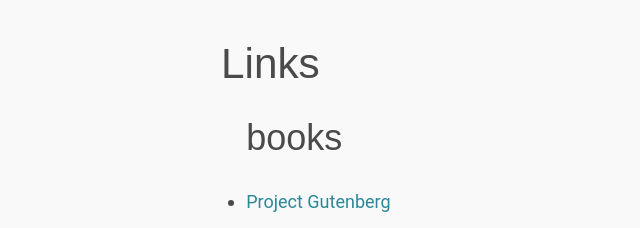
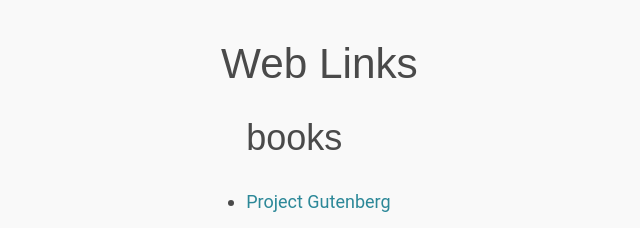
Before and after one commit to edclements/website, a Jekyll site: the page built from web-links.html, in a window 1280 px wide. Shown: the top 228 px of the page, without its empty margins (77-717 px from the left). Built offline with Jekyll 4.4.1, drawn with Linux system fonts in a browser that asks for light colours; nearby versions of some CDN libraries.

Commit message:
Rename web links

```diff
--- a/index.html
+++ b/index.html
@@ -4,6 +4,6 @@ layout: default
 ---
 <ul>
   <li><a href="./music-picks">Music Picks</a></li>
-  <li><a href="./links">My Bookmarks</a></li>
+  <li><a href="./web-links">Web Links</a></li>
   <li><a href="./cheat-sheet">Cheat Sheet</a></li>
 </ul>
--- a/links.html
+++ b/web-links.html
@@ -1,5 +1,5 @@
 ---
-title: Links
+title: Web Links
 layout: default
 ---
 <ul>
```
